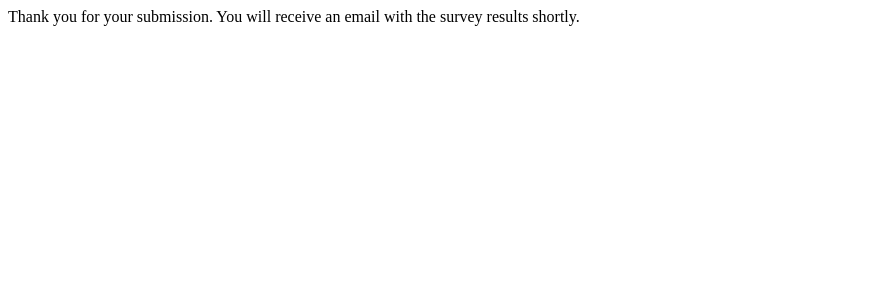
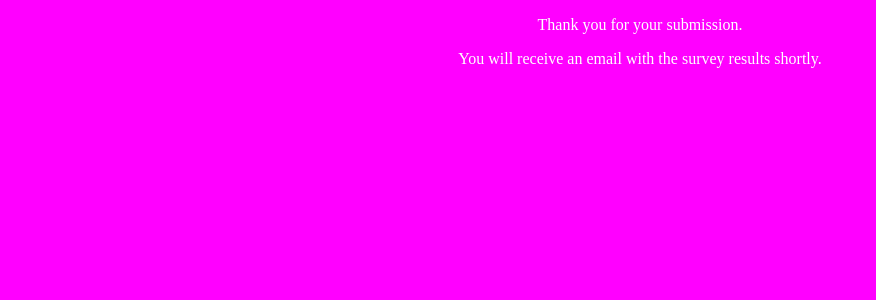
Before and after one commit to zarkle/data-collector-flask, a Python web app: template templates/success.html in a window 1280 px wide. Shown: the top 300 px of the page, without its empty margins (0-876 px from the left). Run offline with Jinja, Linux system fonts and the light colour scheme; the template is opened without the code that fills it, so the values that code supplies are empty.

Commit message:
update template files

```diff
--- a/templates/index.html
+++ b/templates/index.html
@@ -8,8 +8,8 @@
 </head>
 <body>
   <div class="container">
-    <h1>Collecting Height</h1>
-    <h3>Please fill in to get population statistics on height</h3>
+    <h1>Collecting Height Data</h1>
+    <h3>Please fill in the form to get population statistics on height</h3>
     <form action="success.html" method="POST">
       <p><input type="email" title="Save your email" placeholder="Enter your email address" name="email_name" required></p>
       <p><input type="number" title="Save your email" placeholder="Enter your height in feet" min="24" max="84" step="0.5" name="height" required></p>
--- a/templates/success.html
+++ b/templates/success.html
@@ -3,11 +3,13 @@
   <meta charset="UTF-8">
   <meta name="viewport" content="width=device-width, initial-scale=1.0">
   <meta http-equiv="X-UA-Compatible" content="ie=edge">
-  <title>Document</title>
+  <link rel="stylesheet" href="../static/main.css">
+  <title>Data Collector</title>
 </head>
 <body>
   <div class="container">
-    <p>Thank you for your submission. You will receive an email with the survey results shortly.</p>
+    <p>Thank you for your submission.</p>
+    <p>You will receive an email with the survey results shortly.</p>
   </div>
 </body>
 </html>
```
